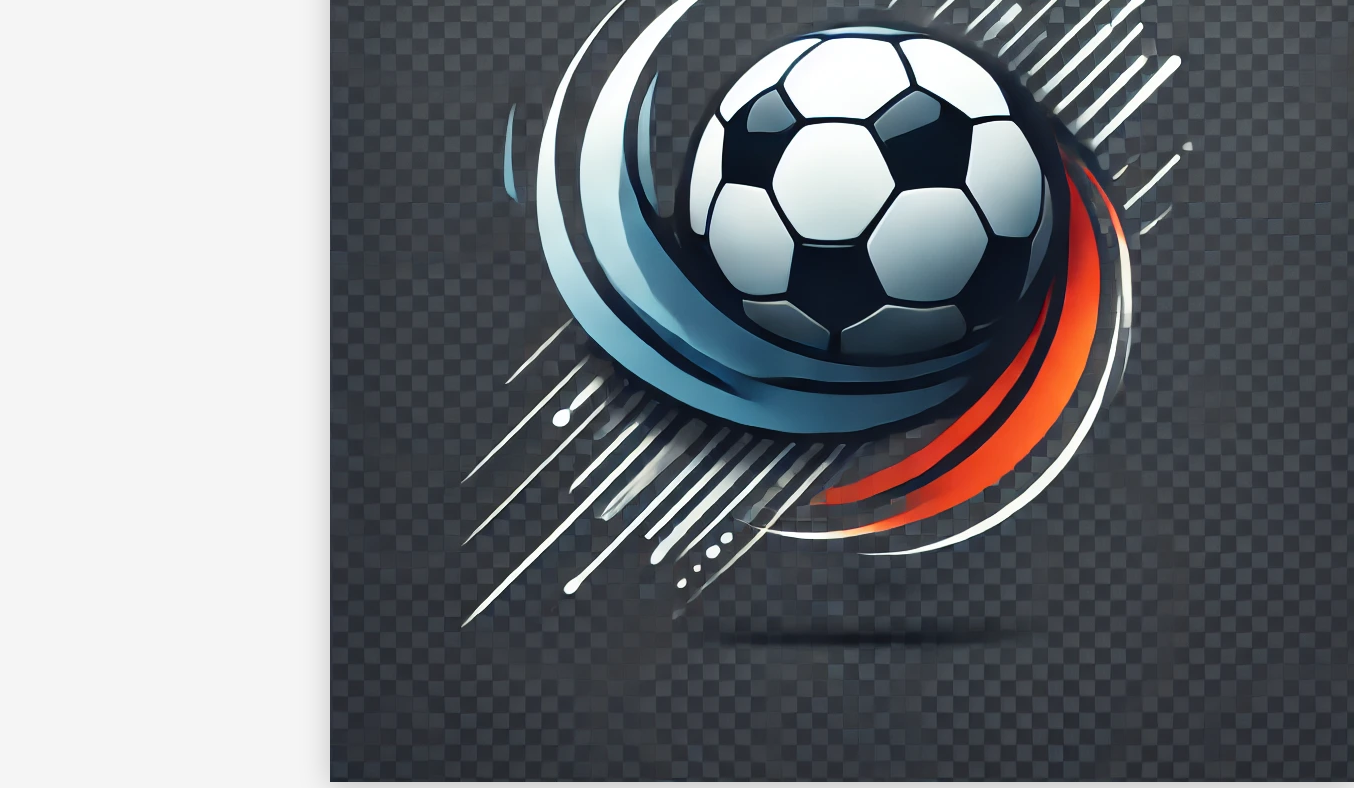
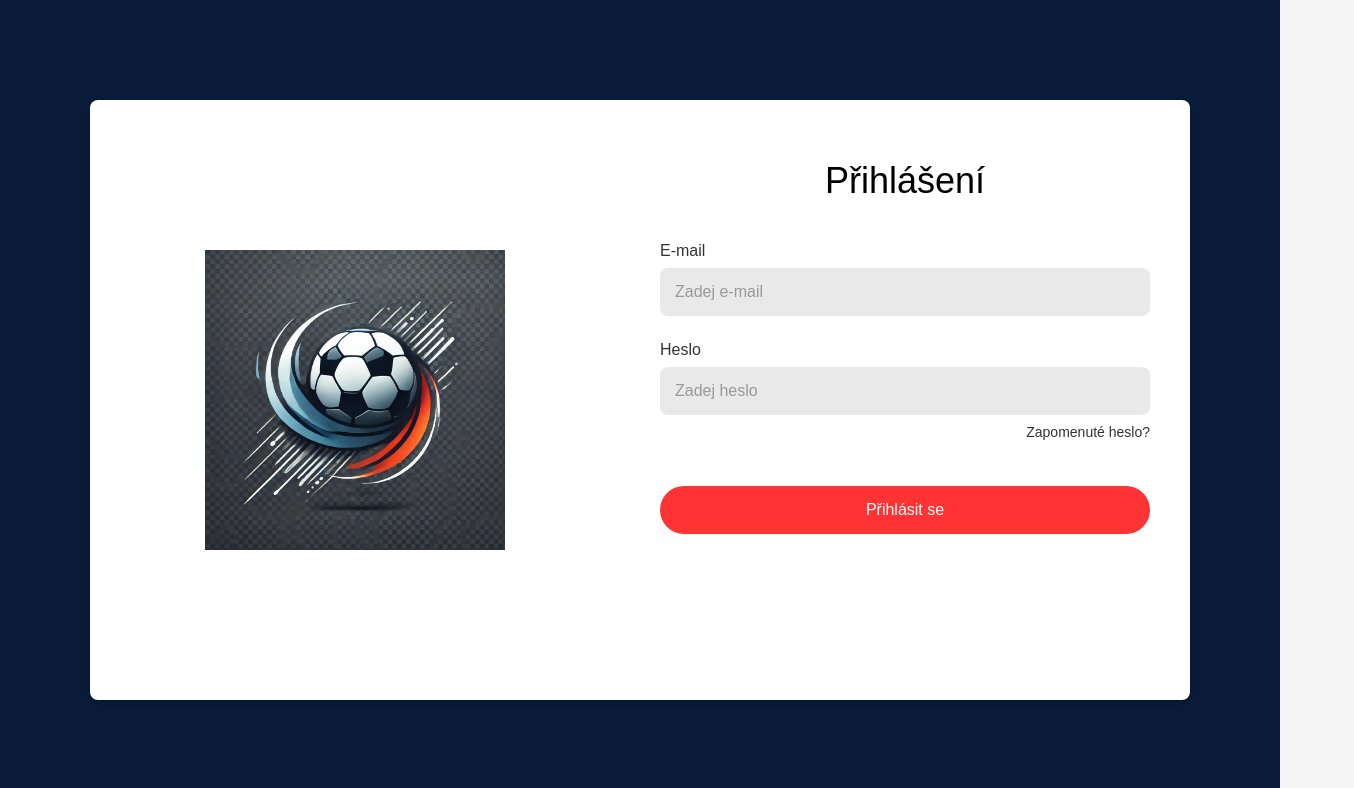
Before and after one commit to kratenavaclav/Lajnovacka_prg, an Angular app: page /prihlaseni in a window 1280 px wide. Shown: the top 788 px of the page, 1354 px wide, since content can reach past the window. Built offline with nearby package versions, Linux system fonts and the light colour scheme.

Commit message:
registrace(zatim nefunguje) a login(funguje)

```diff
--- a/src/app/Components/navbar/navbar.component.html
+++ b/src/app/Components/navbar/navbar.component.html
@@ -7,7 +7,6 @@
     <app-sidebar></app-sidebar>
     <a class="nav-item" routerLink="/tipovaci-soutez" routerLinkActive="active">Tipovací soutěž</a>
     <a class="nav-item" routerLink="/diskuze" routerLinkActive="active">Diskuze</a>
-    <a class="nav-item" routerLink="/kontakt" routerLinkActive="active">Kontakt</a>
   </div>
 
   <div class="navbar-auth">
--- a/src/app/Components/pages/prihlaseni/prihlaseni.component.html
+++ b/src/app/Components/pages/prihlaseni/prihlaseni.component.html
@@ -1,37 +1,35 @@
-<!DOCTYPE html>
-<html lang="cs">
-<head>
-  <meta charset="UTF-8">
-  <meta name="viewport" content="width=device-width, initial-scale=1.0">
-  <title>Přihlášení</title>
-  <link rel="stylesheet" href="style.css">
-</head>
-<body>
 <div class="login-container">
-  <div class="login-content">
-    <div class="soccer-image">
-      <div class="soccer-ball">
-        <img src="assets/icons/logo.png" alt="Fotbalový míč s modro-červeným efektem">
+  <div class="login-box">
+    <div class="login-content">
+      <div class="logo-section">
+        <img src="icons/logo.png" alt="Fotbalový míč" class="football-logo">
       </div>
-    </div>
-    <div class="form-container">
-      <h1>Přihlášení</h1>
-      <form>
+      <div class="form-section">
+        <h1 class="title">Přihlášení</h1>
+
         <div class="form-group">
           <label for="email">E-mail</label>
-          <input type="email" id="email" placeholder="Zadej e-mail">
+          <input
+            type="email"
+            id="email"
+            placeholder="Zadej e-mail"
+            class="form-control">
         </div>
+
         <div class="form-group">
           <label for="password">Heslo</label>
-          <input type="password" id="password" placeholder="Zadej heslo">
+          <input
+            type="password"
+            id="password"
+            placeholder="Zadej heslo"
+            class="form-control">
           <div class="forgot-password">
             <a href="#">Zapomenuté heslo?</a>
           </div>
         </div>
-        <button type="submit" class="login-button">Přihlásit se</button>
-      </form>
+
+        <button type="button" class="btn-login">Přihlásit se</button>
+      </div>
     </div>
   </div>
 </div>
-</body>
-</html>
--- a/src/app/Components/pages/prihlaseni/prihlaseni.component.scss
+++ b/src/app/Components/pages/prihlaseni/prihlaseni.component.scss
@@ -1,119 +1,89 @@
-// Základní reset
-* {
-  margin: 0;
-  padding: 0;
-  box-sizing: border-box;
-  font-family: Arial, sans-serif;
-}
-
-// Proměnné
-$border-color: #162a5a;
-$button-color: #f82525;
-$button-hover: #e41f1f;
-$link-color: #7a2cff;
-$background-color: #f5f5f5;
-$input-background: #eee;
-
-body {
-  background-color: $background-color;
+.login-container {
   display: flex;
   justify-content: center;
   align-items: center;
   min-height: 100vh;
+  background-color: #0a1c3a;
   padding: 20px;
 }
 
-.login-container {
+.login-box {
   width: 100%;
-  max-width: 620px;
+  max-width: 1100px;
+  background-color: white;
+  border-radius: 8px;
+  overflow: hidden;
+  box-shadow: 0 4px 10px rgba(0, 0, 0, 0.2);
 }
 
-.login-box {
+.login-content {
   display: flex;
-  background-color: white;
-  border: 2px solid $border-color;
-  border-radius: 5px;
-  overflow: hidden;
+  flex-direction: row;
+  min-height: 600px;
 }
 
-.soccer-ball-container {
-  flex: 0 0 40%;
-  background: linear-gradient(135deg, #f0f0f0 0%, #e0e0e0 100%);
-  position: relative;
+.logo-section {
+  flex: 1;
   display: flex;
   justify-content: center;
   align-items: center;
+  background-size: cover;
+  background-position: center;
   padding: 20px;
-
-  &::before {
-    content: "";
-    position: absolute;
-    top: 0;
-    left: 0;
-    right: 0;
-    bottom: 0;
-    background: repeating-linear-gradient(
-        45deg,
-        rgba(200, 200, 200, 0.1),
-        rgba(200, 200, 200, 0.1) 10px,
-        rgba(220, 220, 220, 0.1) 10px,
-        rgba(220, 220, 220, 0.1) 20px
-    );
-  }
 }
 
-.soccer-ball {
-  width: 100%;
-  max-width: 200px;
+.football-logo {
+  width: 80%;
+  max-width: 300px;
   height: auto;
-  position: relative;
-  z-index: 2;
-  filter: drop-shadow(0px 5px 15px rgba(0, 0, 0, 0.2));
 }
 
-.login-form {
-  flex: 0 0 60%;
-  padding: 30px 20px;
+.form-section {
+  flex: 1;
+  display: flex;
+  flex-direction: column;
+  padding: 60px 40px;
 }
 
-h1 {
-  font-size: 28px;
-  margin-bottom: 25px;
+.title {
+  font-size: 36px;
+  font-weight: 500;
+  margin-bottom: 40px;
   text-align: center;
 }
 
 .form-group {
-  margin-bottom: 20px;
+  margin-bottom: 25px;
+}
 
-  label {
-    display: block;
-    color: #666;
-    margin-bottom: 5px;
-    font-size: 14px;
-  }
+label {
+  display: block;
+  margin-bottom: 8px;
+  font-size: 16px;
+  color: #333;
+}
 
-  input {
-    width: 100%;
-    padding: 10px;
-    border: 1px solid #ccc;
-    border-radius: 4px;
-    background-color: $input-background;
-    font-size: 14px;
+.form-control {
+  width: 100%;
+  padding: 15px;
+  border: none;
+  border-radius: 8px;
+  background-color: #e9e9e9;
+  font-size: 16px;
 
-    &::placeholder {
-      color: #aaa;
-    }
+  &::placeholder {
+    color: #999;
   }
 }
 
 .forgot-password {
   text-align: right;
-  margin-top: 5px;
+  margin-top: 8px;
 
   a {
-    color: $link-color;
-    font-size: 12px;
+    color: #333;
     text-decoration: none;
+    font-size: 14px;
 
     &:hover {
       text-decoration: underline;
@@ -121,35 +91,34 @@ h1 {
   }
 }
 
-.login-btn {
-  display: block;
+.btn-login {
   width: 100%;
-  padding: 12px;
-  background-color: $button-color;
+  padding: 15px;
+  margin-top: 20px;
+  background-color: #ff3333;
   color: white;
   border: none;
-  border-radius: 25px;
+  border-radius: 30px;
+  font-size: 16px;
+  font-weight: 500;
   cursor: pointer;
-  font-size: 16px;
-  font-weight: bold;
-  transition: background-color 0.3s ease;
+  transition: background-color 0.3s;
 
   &:hover {
-    background-color: $button-hover;
+    background-color: #e62e2e;
   }
 }
 
-// Responzivní design pro mobilní zařízení
 @media (max-width: 768px) {
-  .login-box {
+  .login-content {
     flex-direction: column;
   }
 
-  .soccer-ball-container {
-    padding: 30px;
+  .logo-section {
+    padding: 40px 20px;
   }
 
-  .soccer-ball {
-    max-width: 150px;
+  .form-section {
+    padding: 40px 20px;
   }
 }
--- a/src/app/Components/pages/registrace/registrace.component.html
+++ b/src/app/Components/pages/registrace/registrace.component.html
@@ -1 +1,60 @@
-<p>registrace works!</p>
+
+<div class="register-container">
+  <div class="register-box">
+    <div class="register-content">
+      <div class="logo-section">
+        <img src="assets/images/football-logo.png" alt="Fotbalový míč" class="football-logo">
+      </div>
+      <div class="form-section">
+        <h1 class="title">Registrace</h1>
+
+        <div class="form-group">
+          <label for="firstname">Jméno</label>
+          <input
+            type="text"
+            id="firstname"
+            placeholder="Zadej jmeno"
+            class="form-control">
+        </div>
+
+        <div class="form-group">
+          <label for="lastname">Příjmení</label>
+          <input
+            type="text"
+            id="lastname"
+            placeholder="Zadej jmeno"
+            class="form-control">
+        </div>
+
+        <div class="form-group">
+          <label for="email">E-mail</label>
+          <input
+            type="email"
+            id="email"
+            placeholder="Zadej e-mail"
+            class="form-control">
+        </div>
+
+        <div class="form-group">
+          <label for="password">Heslo</label>
+          <input
+            type="password"
+            id="password"
+            placeholder="Zadej heslo"
+            class="form-control">
+        </div>
+
+        <div class="form-group">
+          <label for="confirmPassword">Heslo znovu</label>
+          <input
+            type="password"
+            id="confirmPassword"
+            placeholder="Zadej heslo"
+            class="form-control">
+        </div>
+
+        <button type="button" class="btn-register">Zaregistrovat se</button>
+      </div>
+    </div>
+  </div>
+</div>
--- a/src/app/Components/pages/registrace/registrace.component.scss
+++ b/src/app/Components/pages/registrace/registrace.component.scss
@@ -0,0 +1,110 @@
+.register-container {
+  display: flex;
+  justify-content: center;
+  align-items: center;
+  min-height: 100vh;
+  background-color: #0a1c3a;
+  padding: 20px;
+}
+
+.register-box {
+  width: 100%;
+  max-width: 1100px;
+  background-color: white;
+  border-radius: 8px;
+  overflow: hidden;
+  box-shadow: 0 4px 10px rgba(0, 0, 0, 0.2);
+}
+
+.register-content {
+  display: flex;
+  flex-direction: row;
+  min-height: 600px;
+}
+
+.logo-section {
+  flex: 1;
+  display: flex;
+  justify-content: center;
+  align-items: center;
+  background-image: url('/assets/images/lines-bg.png');
+  background-size: cover;
+  background-position: center;
+  padding: 20px;
+}
+
+.football-logo {
+  width: 80%;
+  max-width: 300px;
+  height: auto;
+}
+
+.form-section {
+  flex: 1;
+  display: flex;
+  flex-direction: column;
+  padding: 40px;
+}
+
+.title {
+  font-size: 36px;
+  font-weight: 500;
+  margin-bottom: 30px;
+  text-align: center;
+}
+
+.form-group {
+  margin-bottom: 20px;
+}
+
+label {
+  display: block;
+  margin-bottom: 6px;
+  font-size: 16px;
+  color: #333;
+}
+
+.form-control {
+  width: 100%;
+  padding: 15px;
+  border: none;
+  border-radius: 8px;
+  background-color: #e9e9e9;
+  font-size: 16px;
+
+  &::placeholder {
+    color: #999;
+  }
+}
+
+.btn-register {
+  width: 100%;
+  padding: 15px;
+  margin-top: 20px;
+  background-color: #ff3333;
+  color: white;
+  border: none;
+  border-radius: 30px;
+  font-size: 16px;
+  font-weight: 500;
+  cursor: pointer;
+  transition: background-color 0.3s;
+
+  &:hover {
+    background-color: #e62e2e;
+  }
+}
+
+@media (max-width: 768px) {
+  .register-content {
+    flex-direction: column;
+  }
+
+  .logo-section {
+    padding: 40px 20px;
+  }
+
+  .form-section {
+    padding: 30px 20px;
+  }
+}
--- a/src/app/Components/pages/registrace/registrace.component.ts
+++ b/src/app/Components/pages/registrace/registrace.component.ts
@@ -1,11 +1,16 @@
 import { Component } from '@angular/core';
+import { Router } from '@angular/router';
 
 @Component({
   selector: 'app-registrace',
-  imports: [],
   templateUrl: './registrace.component.html',
-  styleUrl: './registrace.component.scss'
+  styleUrls: ['./registrace.component.scss']
 })
 export class RegistraceComponent {
+  constructor(private router: Router) {}
 
+  // Můžete přidat metodu pro navigaci zpět na přihlášení
+  goToLogin() {
+    this.router.navigate(['/prihlaseni']);
+  }
 }
--- a/src/app/Components/team-list/team-list.component.html
+++ b/src/app/Components/team-list/team-list.component.html
@@ -8,7 +8,7 @@
     <!-- Řádek 1 -->
     <tr>
 
-      <td><img src="assets/icons/AC-Sparta-LOGO2021.svg.png" /> </td>
+      <td><img src="icons/AC-Sparta-LOGO2021.svg.png" /> </td>
 
     </tr>
 
--- a/tsconfig.json
+++ b/tsconfig.json
@@ -3,6 +3,7 @@
 {
   "compileOnSave": false,
   "compilerOptions": {
+    "baseUrl": "src",
     "outDir": "./dist/out-tsc",
     "strict": true,
     "noImplicitOverride": true,
```
Also changed, not shown: public/icons/AC-Sparta-LOGO2021.svg.png (renamed from src/assets/icons/AC-Sparta-LOGO2021.svg.png), public/icons/logo.png (renamed from src/assets/icons/logo.png).
